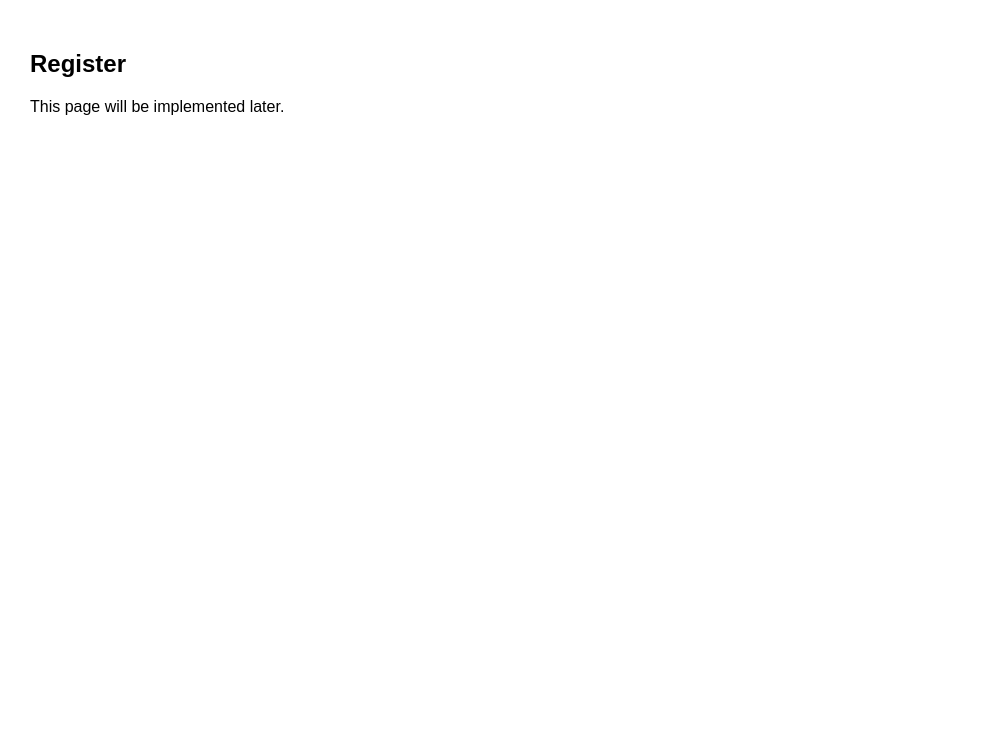
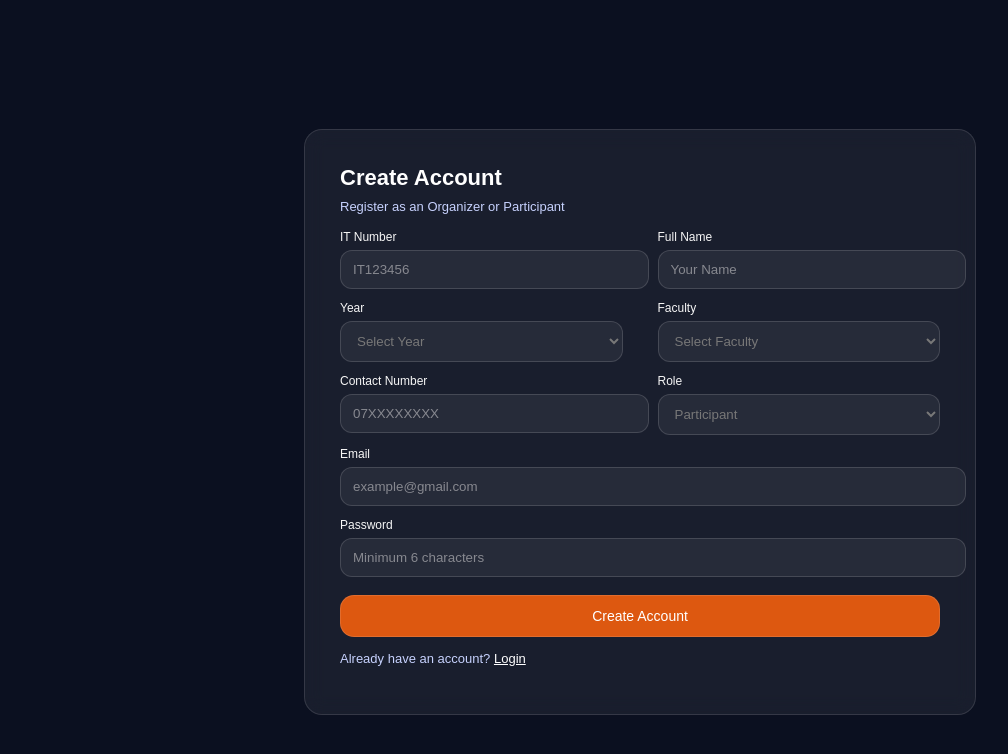
Before and after one commit to HasiniHeshara/sport, a React (Create React App) app in the folder frontend/: page /register in a window 1280 px wide. Shown: the top 754 px of the page, without its empty margins (0-1008 px from the left). Built offline with nearby package versions, Linux system fonts and the light colour scheme.

Commit message:
register form

```diff
--- a/frontend/package.json
+++ b/frontend/package.json
@@ -7,6 +7,7 @@
     "@testing-library/jest-dom": "^6.9.1",
     "@testing-library/react": "^16.3.2",
     "@testing-library/user-event": "^13.5.0",
+    "axios": "^1.13.6",
     "react": "^19.2.4",
     "react-dom": "^19.2.4",
     "react-icons": "^5.6.0",
--- a/frontend/src/App.js
+++ b/frontend/src/App.js
@@ -1,5 +1,6 @@
 import { BrowserRouter, Routes, Route } from "react-router-dom";
 import Home from "./pages/Home/Home";
+import Register from "./pages/Register/Register";
 
 function Placeholder({ title }) {
   return (
@@ -19,8 +20,9 @@ export default function App() {
         <Route path="/about" element={<Placeholder title="About" />} />
         <Route path="/contact" element={<Placeholder title="Contact" />} />
         <Route path="/login" element={<Placeholder title="Login" />} />
-        <Route path="/register" element={<Placeholder title="Register" />} />
+
         <Route path="/tournaments/:id" element={<Placeholder title="Tournament Details" />} />
+        <Route path="/register" element={<Register />} />
       </Routes>
     </BrowserRouter>
   );
--- /dev/null
+++ b/frontend/src/pages/Register/Register.css
@@ -0,0 +1,123 @@
+.register-page {
+  min-height: 100vh;
+  display: grid;
+  place-items: center;
+  padding: 22px;
+  background: #0b1020;
+  font-family: Arial, sans-serif;
+  color: #fff;
+}
+
+.register-card {
+  width: 100%;
+  max-width: 600px;
+  background: rgba(255, 255, 255, 0.06);
+  border: 1px solid rgba(255, 255, 255, 0.12);
+  border-radius: 18px;
+  padding: 35px;
+  backdrop-filter: blur(10px);
+}
+
+.register-head h2 {
+  margin: 0;
+  font-size: 22px;
+}
+.register-head p {
+  margin: 8px 0 0;
+  color: #c7d2fe;
+  font-size: 13px;
+}
+
+.alert {
+  margin-top: 14px;
+  padding: 10px 12px;
+  border-radius: 12px;
+  font-size: 13px;
+  border: 1px solid transparent;
+}
+.alert.success {
+  background: rgba(34, 197, 94, 0.12);
+  border-color: rgba(34, 197, 94, 0.35);
+  color: #d1fae5;
+}
+.alert.error {
+  background: rgba(239, 68, 68, 0.12);
+  border-color: rgba(239, 68, 68, 0.35);
+  color: #fecaca;
+}
+
+.register-form {
+  margin-top: 16px;
+  display: grid;
+  gap: 12px;
+}
+
+.grid-2 {
+  display: grid;
+  grid-template-columns: 1fr 1fr;
+  gap: 35px;
+}
+
+.field label {
+  display: block;
+  font-size: 12px;
+  color: #f7f7f7;
+  margin-bottom: 6px;
+}
+
+.field input{
+  width: 100%;
+  padding: 11px 12px;
+  border-radius: 12px;
+  border: 1px solid rgba(255, 255, 255, 0.14);
+  background: rgba(255, 255, 255, 0.06);
+  color: #ffffff;
+  outline: none;
+}
+
+.field select {
+  width: 100%;
+  padding: 11px 12px;
+  border-radius: 12px;
+  border: 1px solid rgba(255, 255, 255, 0.14);
+  background: rgba(255, 255, 255, 0.06);
+  color: #787878;
+  outline: none;
+}
+
+.field input::placeholder{
+  color: rgba(187, 188, 190, 0.65);
+}
+
+.register-btn {
+  margin-top: 6px;
+  padding: 12px 14px;
+  border-radius: 14px;
+  border: 1px solid rgba(255, 255, 255, 0.12);
+  background: #dd5810;
+  color: #fff;
+  cursor: pointer;
+  font-size: 14px;
+}
+
+.register-btn:disabled {
+  opacity: 0.7;
+  cursor: not-allowed;
+}
+
+.register-footer {
+  margin-top: 14px;
+  font-size: 13px;
+  color: #c7d2fe;
+}
+
+.register-footer a {
+  color: #fff;
+  text-decoration: underline;
+}
+
+@media (max-width: 560px) {
+  .grid-2 {
+    grid-template-columns: 1fr;
+  }
+}
--- /dev/null
+++ b/frontend/src/pages/Register/Register.jsx
@@ -0,0 +1,191 @@
+import { useState } from "react";
+import { useNavigate, Link } from "react-router-dom";
+import axios from "axios";
+import "./Register.css";
+
+export default function Register() {
+  const navigate = useNavigate();
+  const [loading, setLoading] = useState(false);
+
+  const [form, setForm] = useState({
+    itNumber: "",
+    name: "",
+    year: "",
+    faculty: "",
+    contactNumber: "",
+    email: "",
+    password: "",
+    role: "participant",
+  });
+
+  const [msg, setMsg] = useState({ type: "", text: "" });
+
+  const handleChange = (e) => {
+    const { name, value } = e.target;
+    setForm((prev) => ({ ...prev, [name]: value }));
+  };
+
+  const validate = () => {
+    if (!form.itNumber.trim()) return "IT Number is required";
+    if (!form.name.trim()) return "Name is required";
+    if (!form.year.trim()) return "Year is required";
+    if (!form.faculty.trim()) return "Faculty is required";
+    if (!form.contactNumber.trim()) return "Contact number is required";
+    if (!form.email.trim()) return "Email is required";
+    if (!form.password.trim()) return "Password is required";
+
+    // simple contact number check (Sri Lanka style)
+    if (!/^\d{10}$/.test(form.contactNumber)) return "Contact number must be 10 digits";
+    if (!/^\S+@\S+\.\S+$/.test(form.email)) return "Enter a valid email";
+
+    if (form.password.length < 6) return "Password must be at least 6 characters";
+    return null;
+  };
+
+  const handleSubmit = async (e) => {
+    e.preventDefault();
+    setMsg({ type: "", text: "" });
+
+    const error = validate();
+    if (error) {
+      setMsg({ type: "error", text: error });
+      return;
+    }
+
+    try {
+      setLoading(true);
+
+      // ⚠️ Change URL if your backend route is different
+      // Example: http://localhost:5000/api/auth/register
+      const res = await axios.post("http://localhost:5000/api/auth/register", form);
+
+      setMsg({ type: "success", text: res.data?.message || "Registered successfully!" });
+
+      setTimeout(() => navigate("/login"), 900);
+    } catch (err) {
+      const text =
+        err.response?.data?.message ||
+        err.message ||
+        "Registration failed. Try again.";
+
+      setMsg({ type: "error", text });
+    } finally {
+      setLoading(false);
+    }
+  };
+
+  return (
+    <div className="register-page">
+      <div className="register-card">
+        <div className="register-head">
+          <h2>Create Account</h2>
+          <p>Register as an Organizer or Participant</p>
+        </div>
+
+        {msg.text && (
+          <div className={`alert ${msg.type === "success" ? "success" : "error"}`}>
+            {msg.text}
+          </div>
+        )}
+
+        <form onSubmit={handleSubmit} className="register-form">
+          <div className="grid-2">
+            <div className="field">
+              <label>IT Number</label>
+              <input
+                name="itNumber"
+                value={form.itNumber}
+                onChange={handleChange}
+                placeholder="IT123456"
+              />
+            </div>
+
+            <div className="field">
+              <label>Full Name</label>
+              <input
+                name="name"
+                value={form.name}
+                onChange={handleChange}
+                placeholder="Your Name"
+              />
+            </div>
+          </div>
+
+          <div className="grid-2">
+            <div className="field">
+              <label>Year</label>
+              <select name="year" value={form.year} onChange={handleChange}>
+                <option value="">Select Year</option>
+                <option value="1">1st Year</option>
+                <option value="2">2nd Year</option>
+                <option value="3">3rd Year</option>
+                <option value="4">4th Year</option>
+              </select>
+            </div>
+
+            <div className="field">
+              <label>Faculty</label>
+              <select name="faculty" value={form.faculty} onChange={handleChange}>
+                <option value="">Select Faculty</option>
+                <option value="Computing">Computing</option>
+                <option value="Engineering">Engineering</option>
+                <option value="Business">Business</option>
+                <option value="Humanities">Humanities</option>
+              </select>
+            </div>
+          </div>
+
+          <div className="grid-2">
+            <div className="field">
+              <label>Contact Number</label>
+              <input
+                name="contactNumber"
+                value={form.contactNumber}
+                onChange={handleChange}
+                placeholder="07XXXXXXXX"
+              />
+            </div>
+
+            <div className="field">
+              <label>Role</label>
+              <select name="role" value={form.role} onChange={handleChange}>
+                <option value="participant">Participant</option>
+                <option value="organizer">Organizer</option>
+              </select>
+            </div>
+          </div>
+
+          <div className="field">
+            <label>Email</label>
+            <input
+              name="email"
+              type="email"
+              value={form.email}
+              onChange={handleChange}
+              placeholder="example@gmail.com"
+            />
+          </div>
+
+          <div className="field">
+            <label>Password</label>
+            <input
+              name="password"
+              type="password"
+              value={form.password}
+              onChange={handleChange}
+              placeholder="Minimum 6 characters"
+            />
+          </div>
+
+          <button className="register-btn" disabled={loading}>
+            {loading ? "Creating..." : "Create Account"}
+          </button>
+        </form>
+
+        <p className="register-footer">
+          Already have an account? <Link to="/login">Login</Link>
+        </p>
+      </div>
+    </div>
+  );
+}
```
Also changed, not shown: 2 other files (tests, documents, lock files or other folders).
